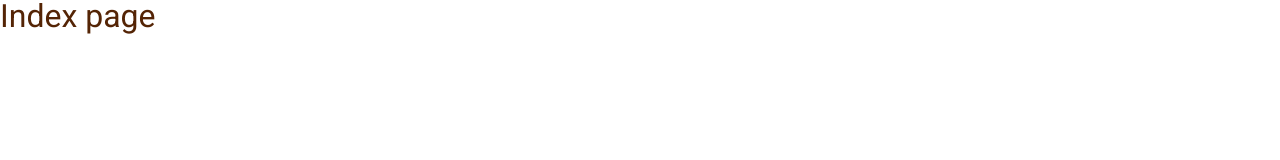
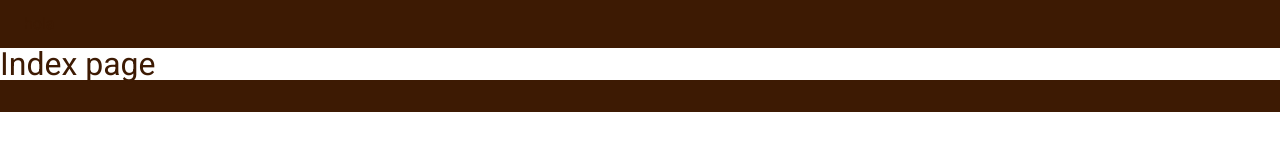
Before and after one commit to cbasJS/mx-dessertathome-web, a Gatsby site: page / in a window 1280 px wide. Built offline with nearby package versions, Linux system fonts and the light colour scheme; Gatsby itself is replaced by a stand-in of ours.

Commit message:
Create some components

```diff
--- /dev/null
+++ b/src/components/Footer/index.tsx
@@ -0,0 +1,13 @@
+// Packages
+import React from 'react'
+
+// Styled components
+import { StyledFooter } from './styledComponents'
+
+interface Props extends React.HTMLAttributes<HTMLElement> { }
+
+const Footer: React.FC<Props> = ({ className }) => {
+  return <StyledFooter className={className} />
+}
+
+export default Footer
--- /dev/null
+++ b/src/components/Footer/styledComponents.ts
@@ -0,0 +1,8 @@
+// Packages
+import styled from 'styled-components'
+
+export const StyledFooter = styled.footer`
+  background-color: ${props => props.theme.colors.primary};
+  height: 2rem;
+  width: 100%;
+`
--- /dev/null
+++ b/src/components/Header/index.tsx
@@ -0,0 +1,19 @@
+// Packages
+import React from 'react'
+
+// Styled components
+import { StyledHeader, StyledContainer } from './styledComponents'
+
+interface Props extends React.HTMLAttributes<HTMLElement> {}
+
+const Header: React.FC<Props> = ({ className }) => {
+  return (
+    <StyledHeader className={className}>
+      <StyledContainer>
+        hola
+      </StyledContainer>
+    </StyledHeader>
+  )
+}
+
+export default Header
--- /dev/null
+++ b/src/components/Header/styledComponents.ts
@@ -0,0 +1,11 @@
+// Packages
+import styled from 'styled-components'
+
+export const StyledHeader = styled.header`
+  background-color: ${props => props.theme.colors.primary};
+  width: 100%;
+`
+
+export const StyledContainer = styled.div`
+  padding: 1rem 1.5rem;
+`
--- a/src/layouts/AppLayout/index.tsx
+++ b/src/layouts/AppLayout/index.tsx
@@ -6,16 +6,22 @@ import { ThemeProvider } from 'styled-components'
 import BaseStyles from '../../styles/base'
 import theme from '../../styles/theme'
 
+// Components
+import Footer from '../../components/Footer'
+import Header from '../../components/Header'
+
 // Styled components
 import { StyledAppLayout } from './styledComponents'
 
 const AppLayout: React.FC = ({ children }) => {
   return (
     <ThemeProvider theme={theme}>
+      <BaseStyles />
+      <Header />
       <StyledAppLayout>
-        <BaseStyles />
         {children}
       </StyledAppLayout>
+      <Footer />
     </ThemeProvider>
   )
 }
--- a/src/styles/theme.ts
+++ b/src/styles/theme.ts
@@ -2,7 +2,8 @@ const theme = {
   colors: {
     white: '#fff',
     black: '#000',
-    brown: '#542405',
+    brown: '#3d1a03', // rgb 61 26 3
+    ligthBrown: '#542405', // rgb 84 36 5
     primary: '',
     secondary: '',
     tertiary: '',
@@ -46,7 +47,7 @@ const theme = {
 }
 
 theme.colors.primary = theme.colors.brown
-theme.colors.secondary = theme.colors.white
+theme.colors.secondary = theme.colors.ligthBrown
 theme.colors.tertiary = theme.colors.white
 theme.colors.quaternary = theme.colors.white
 theme.colors.background = theme.colors.white
```
